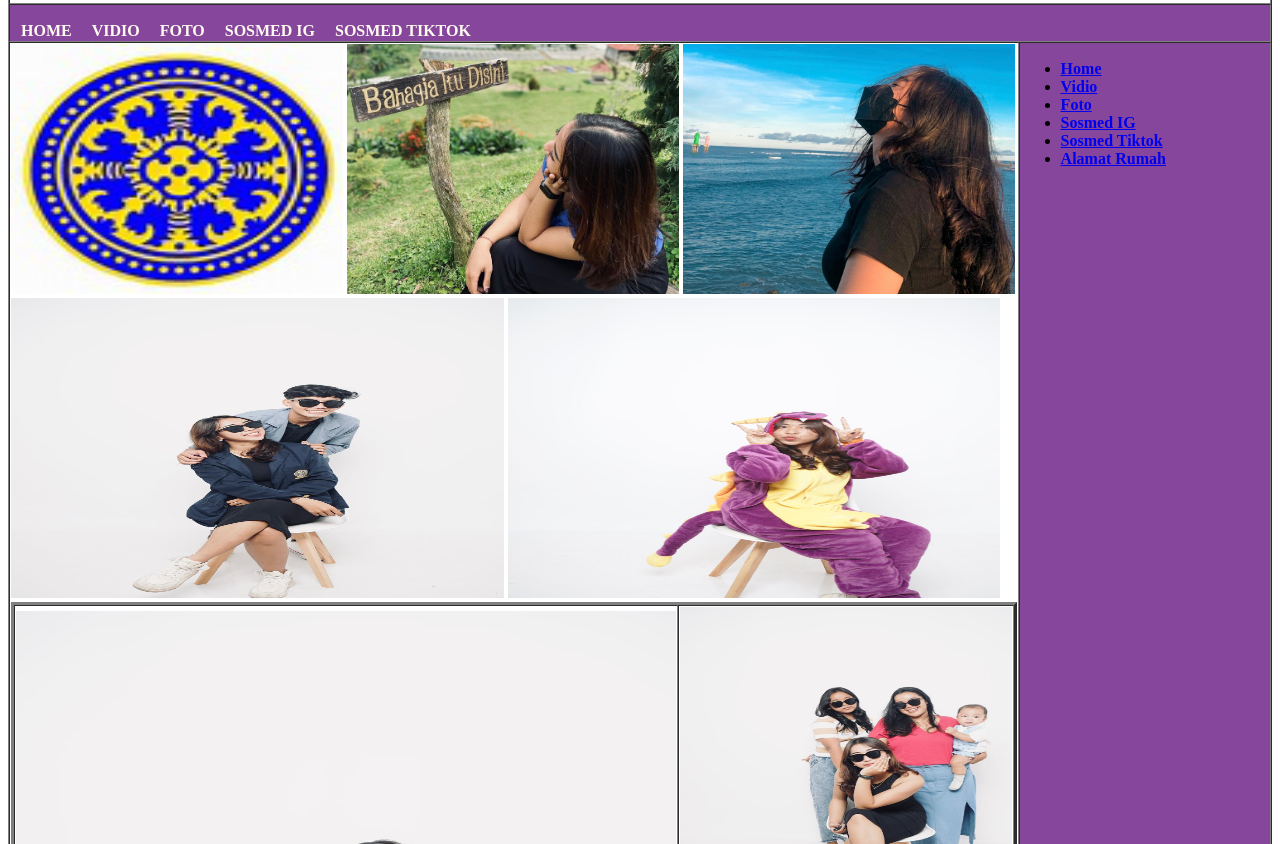
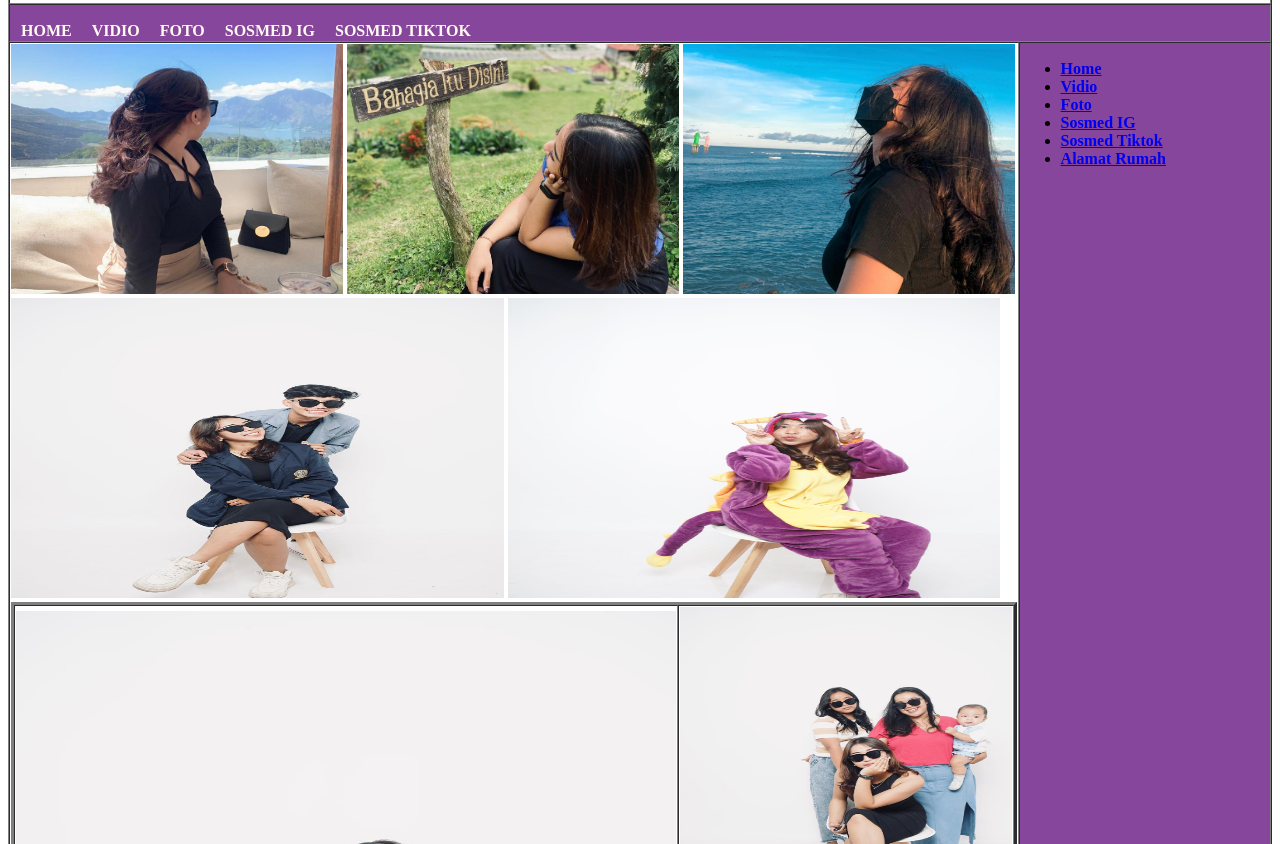
Before and after one commit to dinawitari/dinawitari.github.io, a plain HTML site: page foto.html in a window 1280 px wide. Shown: the part 957-1801 px from the top of the page. Drawn offline with Linux system fonts and the light colour scheme.

Commit message:
Update foto.html

```diff
--- a/foto.html
+++ b/foto.html
@@ -105,7 +105,7 @@
 
 		<tr>
 			<td id="content">
-				<img class="gambar1"src="foto/logo udayana.png">
+				<img class="gambar1"src="foto/gambar1.png">
 				<img class="gambar2"src="foto/dina cantik.png">
 				<img class="gambar3"src="foto/gambar3.png">
 				<img class="gambar4"src="foto/love.png">
```
